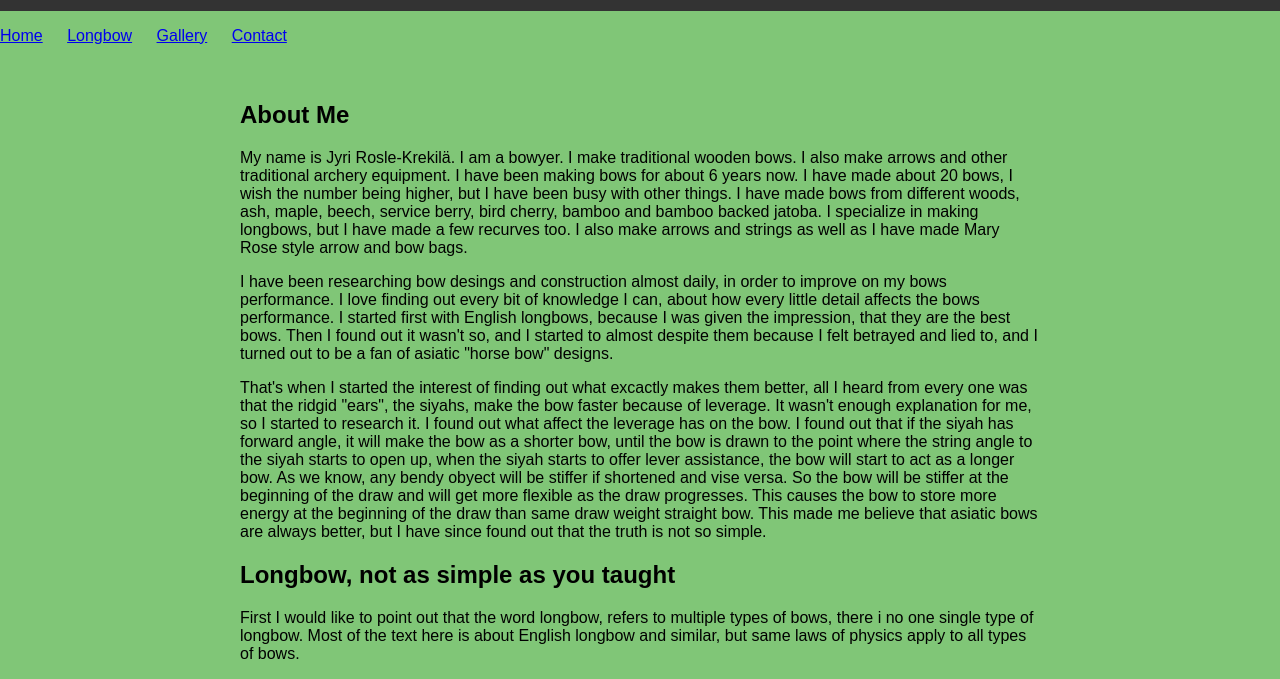
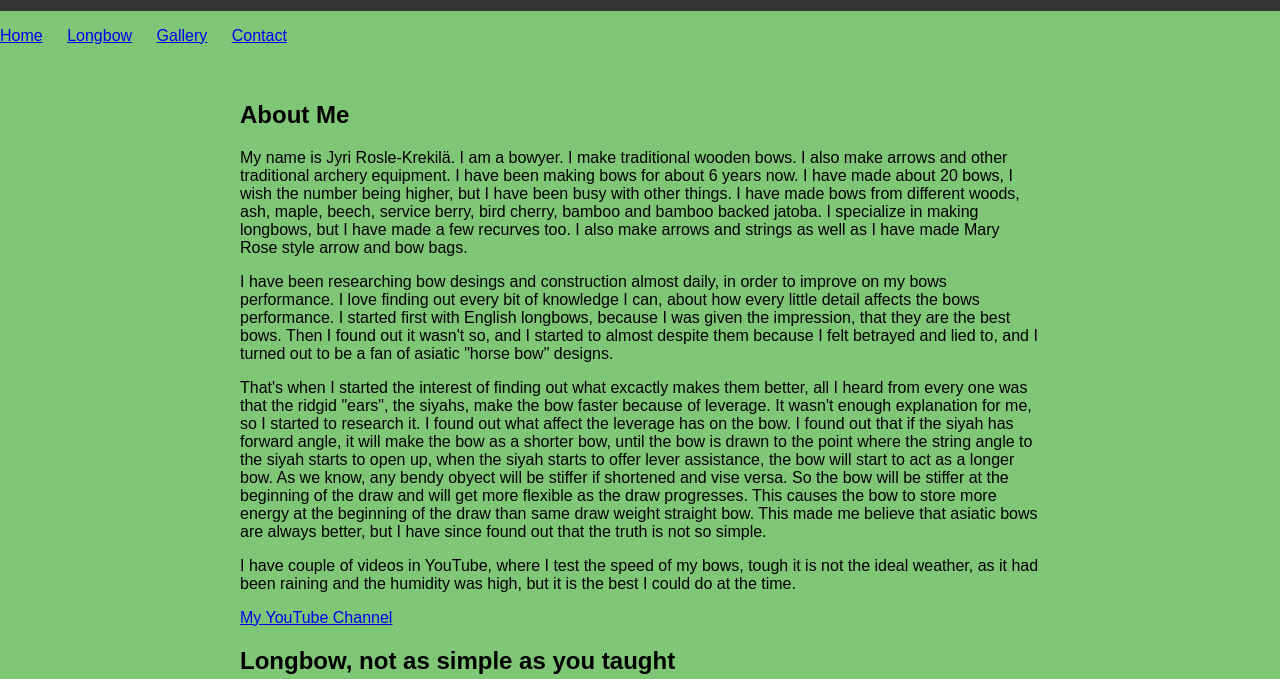
Before and after one commit to Jykakr/webbisovellusprojekti, a plain HTML site: page index.html in a window 1280 px wide. Shown: the part 89-768 px from the top of the page. Drawn offline with Linux system fonts and the light colour scheme; no server answers.

Commit message:
Added link
YouTube channel link added

```diff
--- a/index.html
+++ b/index.html
@@ -56,7 +56,14 @@
             bow to store more energy at the beginning of the draw than same draw weight
             straight bow. This made me believe that asiatic bows are always better, but
             I have since found out that the truth is not so simple.
-
+            </p>
+            <p>
+            I have couple of videos in YouTube, where I test the speed of my bows,
+            tough it is not the ideal weather, as it had been raining and the humidity
+            was high, but it is the best I could do at the time.
+            </p>
+            <p>
+            <a href="https://www.youtube.com/channel/UC49FfskkqYLU45yFmsY9kuA" target="_blank">My YouTube Channel</a>
 
 
 
```
